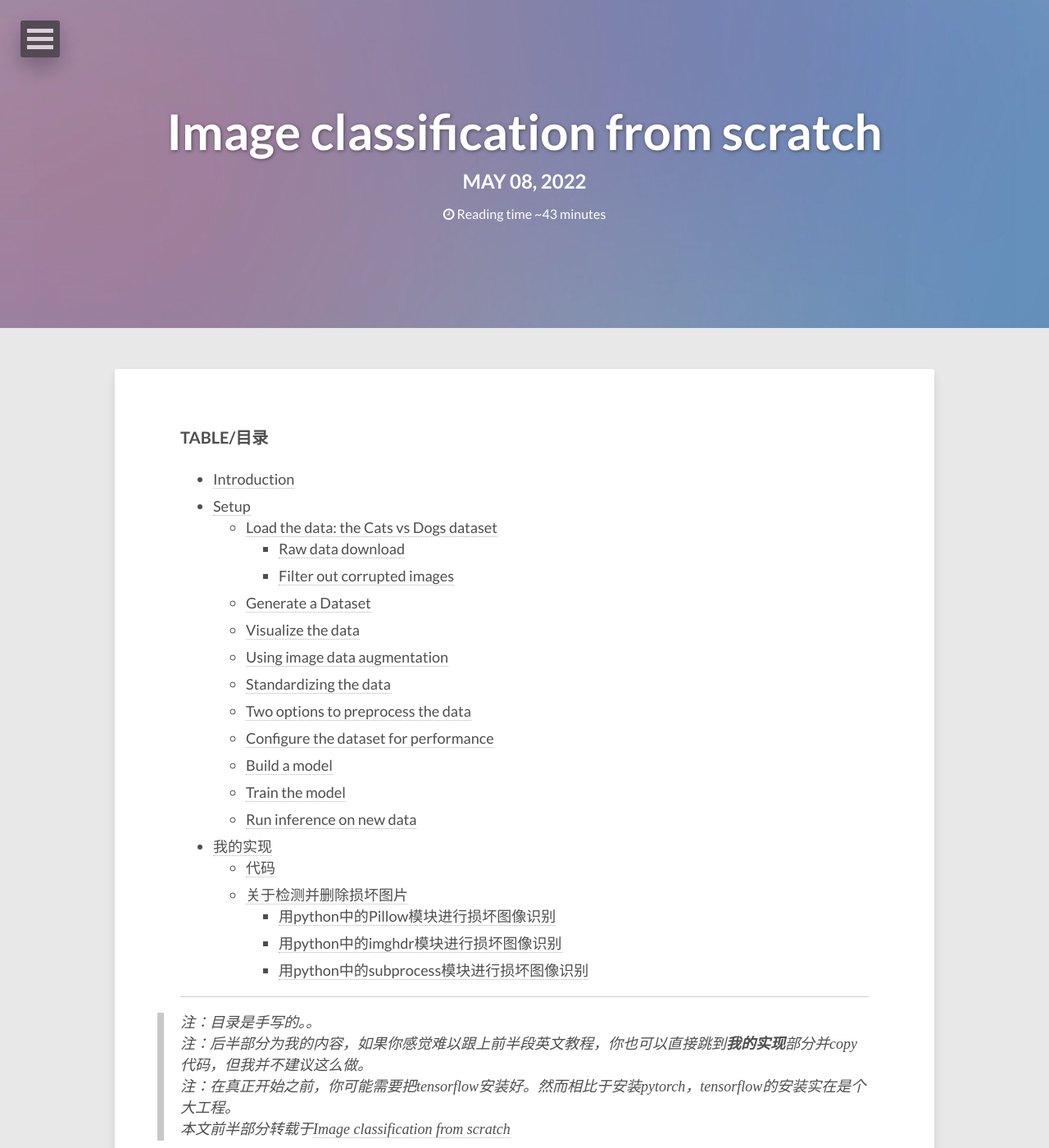
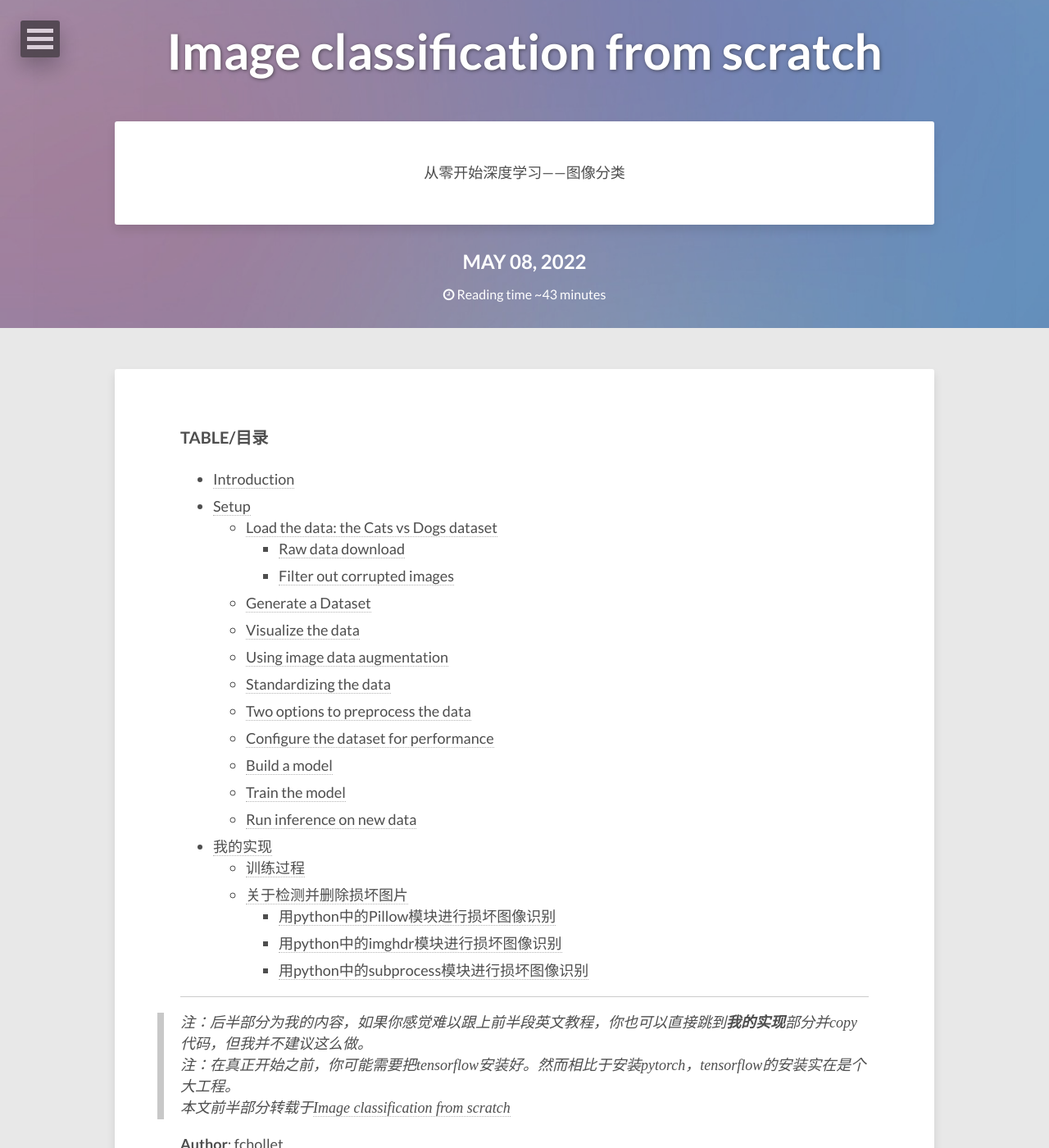
Before and after one commit to lucameng/lucameng.github.io, a Jekyll site: the page built from _posts/2022-05-08-Image-classification-from-scratch.md, in a window 1280 px wide and 1400 px high. Shown: the whole window at 82% size. Built offline with Jekyll 4.4.1, drawn with Linux system fonts in a browser that asks for light colours.

```diff
--- a/_layouts/post.html
+++ b/_layouts/post.html
@@ -29,6 +29,11 @@
           <h1 class="entry-title"><i class="fa fa-bookmark permalink"></i> <a href="{{ page.link }}">{{ page.title }}</a></h1>
         {% else %}
           <h1 class="entry-title"><a href="{{ site.url }}{{ page.url }}" rel="bookmark" title="{{ page.title }}">{{ page.title }}</a></h1>
+        {% endif %}
+        {% if page.description %}
+        <div class="entry-content">
+          {{ page.description }}
+        </div>
         {% endif %}
         <h2><span class="entry-date date published"><time datetime="{{ page.date | date_to_xmlschema }}">{{ page.date | date: "%B %d, %Y" }}</time></span></h2>
         {% if site.reading_time %}
--- a/_posts/2022-05-08-Image-classification-from-scratch.md
+++ b/_posts/2022-05-08-Image-classification-from-scratch.md
@@ -25,7 +25,7 @@ image:
   - [Train the model](#train-the-model)
   - [Run inference on new data](#run-inference-on-new-data)
 - [我的实现](#我的实现)
-  - [代码](#代码)
+  - [训练过程](#训练过程)
   - [关于检测并删除损坏图片](#关于检测并删除损坏图片)
     - [用python中的Pillow模块进行损坏图像识别](#用python中的pillow模块进行损坏图像识别)
     - [用python中的imghdr模块进行损坏图像识别](#用python中的imghdr模块进行损坏图像识别)
@@ -33,7 +33,6 @@ image:
 
 ___
 
-> 注：目录是手写的。。
 > 注：后半部分为我的内容，如果你感觉难以跟上前半段英文教程，你也可以直接跳到**[我的实现](#我的实现)**部分并copy代码，但我并不建议这么做。
 > 注：在真正开始之前，你可能需要把tensorflow安装好。然而相比于安装pytorch，tensorflow的安装实在是个大工程。
 > 本文前半部分转载于[Image classification from scratch](https://keras.io/examples/vision/image_classification_from_scratch/)
@@ -430,7 +429,7 @@ ___
 
 # 我的实现
 
-## 代码
+## 训练过程
 
 以下是**训练模型**的全部代码。
 
```
